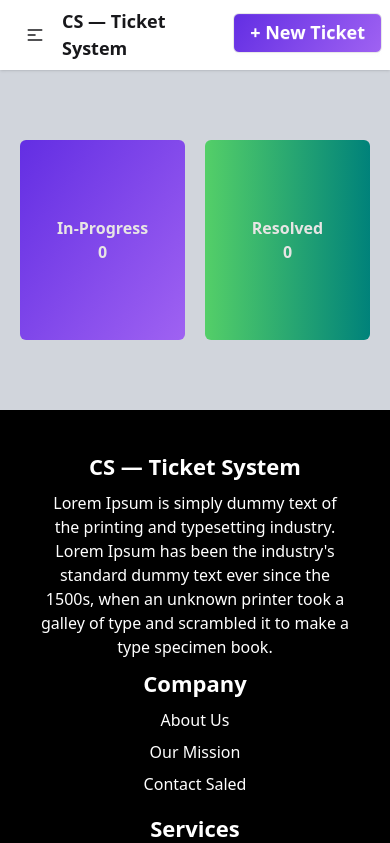
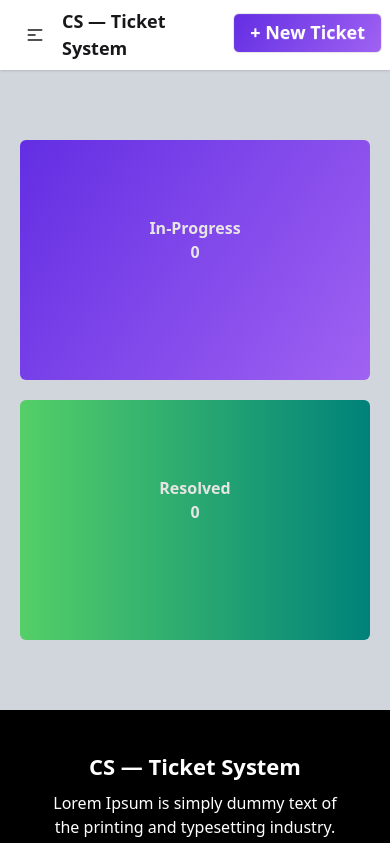
Before and after one commit to Apon2-CSE/Support-Zone, a React (Vite) app: page / in a window 390 px wide. Shown: the top 843 px of the page. Built offline with nearby package versions, Linux system fonts and the light colour scheme.

Commit message:
responsive carts

```diff
--- a/src/Components/main/Main.jsx
+++ b/src/Components/main/Main.jsx
@@ -5,8 +5,8 @@ const Main = () => {
   return (
     <>
       <div className="container mx-auto">
-        <div className="grid grid-cols-2 gap-[20px] my-[50px] p-5">
-          <div className=" bg-[linear-gradient(125.07deg,rgba(99,46,227,1),rgba(159,98,242,1)_100%)] w-full h-64 box  ">
+        <div className="grid grid-cols-1 md:grid-cols-2 gap-[20px] my-[50px] p-5">
+          <div className=" bg-[linear-gradient(125.07deg,rgba(99,46,227,1),rgba(159,98,242,1)_100%)] w-full h-60 rounded-md  ">
             <div className="flex justify-between">
               <div>
                 <img className="md:block hidden" src={bg1} alt="" />
@@ -20,13 +20,13 @@ const Main = () => {
               </div>
             </div>
           </div>
-          <div className=" bg-[linear-gradient(90deg,rgba(84,207,104,1),rgba(0,130,122,1)_100%)] w-full h-64  box">
+          <div className=" bg-[linear-gradient(90deg,rgba(84,207,104,1),rgba(0,130,122,1)_100%)] w-full h-60    rounded-md">
             <div className="flex justify-between">
               <div>
                 <img className="md:block hidden" src={bg1} alt="" />
               </div>
               <div className="text-stone-200 h-[200px] flex flex-col items-center justify-center">
-                <h1 className="font-bold md:text-[35px] ">Resolved</h1>
+                <h1 className="font-bold md:text-[20px] ">Resolved</h1>
                 <p className="font-semibold md:text-3xl">0</p>
               </div>
               <div>
```
